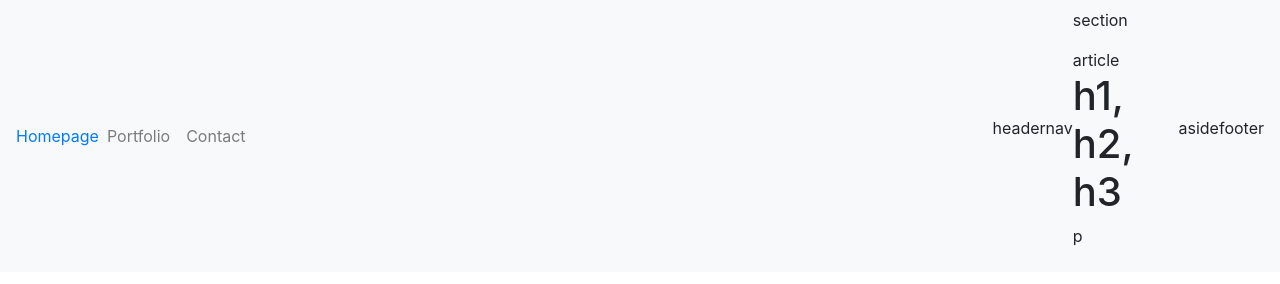
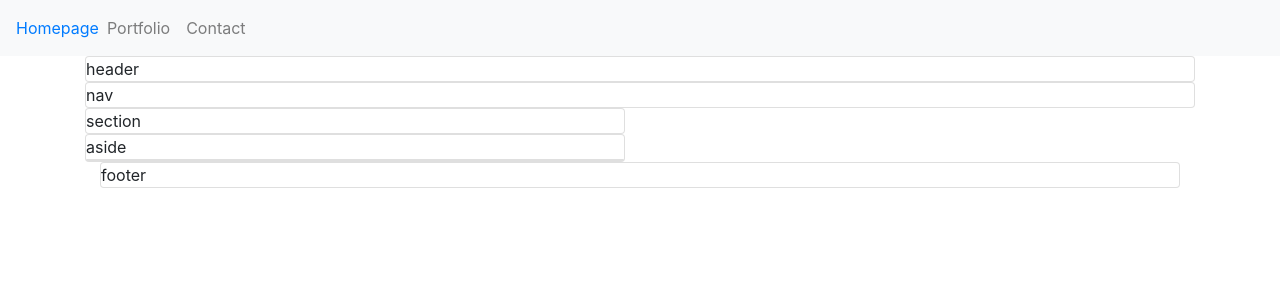
Before and after one commit to bkelly808/Bootstrap-Portfolio, a plain HTML site: page index.html in a window 1280 px wide. Drawn offline with nearby package versions, Linux system fonts and the light colour scheme.

Commit message:
adding rows and columns

```diff
--- a/index.html
+++ b/index.html
@@ -25,40 +25,59 @@
               <a href="#" class="nav-link">Contact</a>
               </li>
             </ul>
-  </div>
-<div class="container"></div>
+          </div>
+          </nav>
+  <div class="container">
+<div class="row">
+<div class="col-lg-12">
+  <div class="card">
+    header
+</div>
+</div>
+</div>
+</div>
+<div class="container">
+<div class="row">
+    <div class="col-lg-12">
+      <div class="card">
+        nav
+    </div>
+    </div>
+    </div>
+    </div>
+    <div class="container">
+        <div class="row">
+        <div class="col-lg-6">
+        <div class="card">
+        section
+</div>
+</div>
+</div>
+</div>
+        <div class="container">
+        <div class="row">
+        <div class="col-lg-6">
+        <div class="card">
+        aside
+        <div class="column"
+        <div class="col-lg-6">
+        <div class="card">
 
-  <header>
-    <p>header</p>
+         </div>
+</div>
+</div>
+</div>
+</div>
+<div class="container">
 
-  </header>
-
-  <nav>
-    <p>nav</p>
-  </nav>
-
-  <section>
-    <heading>
-      <p>section</p>
-    </heading>
-    <article>
-      <heading>article</heading>
-      <h1>h1, h2, h3</h1>
-      <p>p</p>
-    </article>
-  </section>
-
-  <aside>
-    <heading>
-      <p>aside</p>
-    </heading>
-  </aside>
-
-  <div class="clear"></div>
-
-  <footer>
-    <p>footer</p>
-  </footer>
+    <div class="row">
+        <div class="col-lg-12">
+          <div class="card">
+            footer
+        </div>
+        </div>
+        </div>
+        </div>
 
 </body>
 <script src="https://code.jquery.com/jquery-3.3.1.slim.min.js" integrity="sha384-q8i/X+965DzO0rT7abK41JStQIAqVgRVzpbzo5smXKp4YfRvH+8abtTE1Pi6jizo" crossorigin="anonymous"></script>
```
